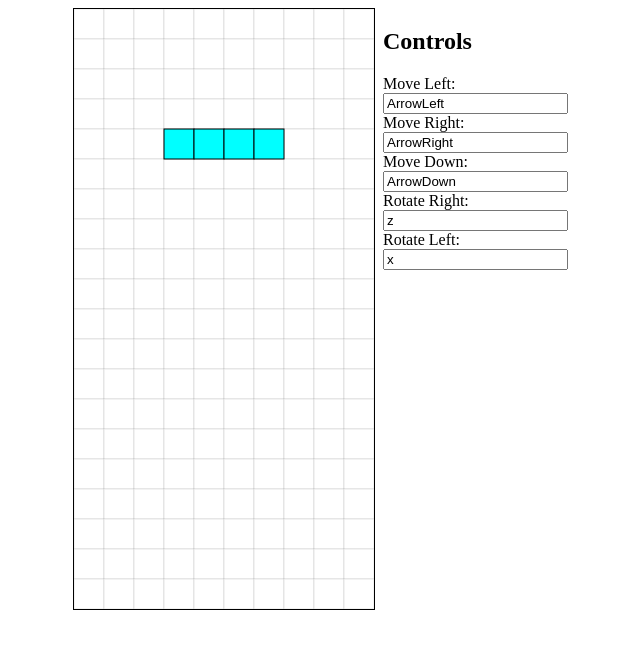
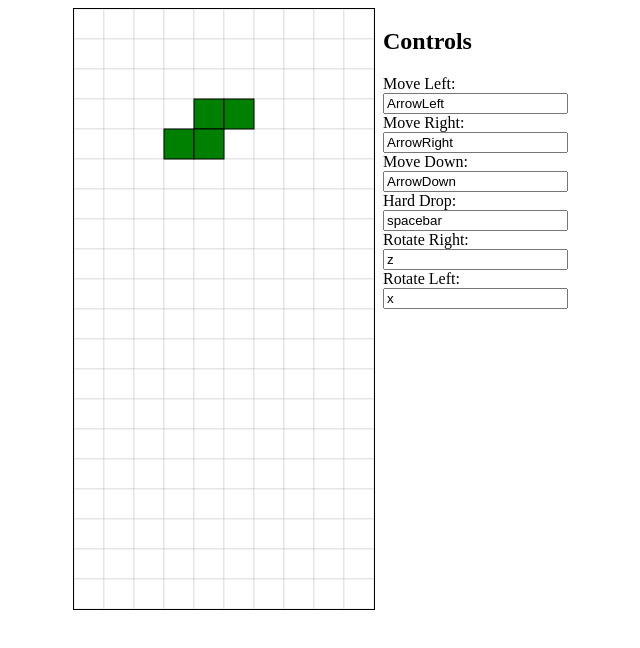
Before and after one commit to Namesnipes/tetris, a plain HTML site: page index.html in a window 1280 px wide. Shown: the whole page, without its empty margins (417-1057 px from the left). Drawn offline with Linux system fonts and the light colour scheme.

Commit message:
Implemented #3, fixed bug where restarting didn't create new random pieces

```diff
--- a/index.html
+++ b/index.html
@@ -15,10 +15,12 @@
 				<input id="input2" type="text" value="" maxlength="0" onkeydown="return false">
 				<td>Move Down:</td>
 				<input id="input3" type="text" value="" maxlength="0" onkeydown="return false">
+				<td>Hard Drop:</td>
+				<input id="input4" type="text" value="" maxlength="0" onkeydown="return false">
 				<td>Rotate Right:</td>
-				<input id="input4" type="text" value="" maxlength="0" onkeydown="return false">
+				<input id="input5" type="text" value="" maxlength="0" onkeydown="return false">
 				<td>Rotate Left:</td>
-				<input id="input5" type="text" value="" maxlength="0" onkeydown="return false">
+				<input id="input6" type="text" value="" maxlength="0" onkeydown="return false">
 			</div>
 		</div>
     </body>
--- a/js/controls.js
+++ b/js/controls.js
@@ -10,11 +10,17 @@ const downKey = document.getElementById("input3")
 downKey.addEventListener('keydown', function(e) {
     updateKey(e, 'down')
 })
-const rotateKeyCW = document.getElementById("input4")
+
+const hardDropKey = document.getElementById("input4")
+hardDropKey.addEventListener('keydown', function(e) {
+    updateKey(e, 'hardDrop')
+})
+
+const rotateKeyCW = document.getElementById("input5")
 rotateKeyCW.addEventListener('keydown', function(e) {
     updateKey(e, 'rotateCW')
 })
-const rotateKeyCCW = document.getElementById("input5")
+const rotateKeyCCW = document.getElementById("input6")
 rotateKeyCCW.addEventListener('keydown', function(e) {
     updateKey(e, 'rotateCCW')
 })
@@ -40,7 +46,7 @@ if (!keys) {
         40: ['ArrowDown', 'down'],
         90: ['z', 'rotateCW'],
         88: ['x', 'rotateCCW'],
-        32: ['spacebar', 'drop']
+        32: ['spacebar', 'hardDrop']
     };
 }
 
@@ -64,7 +70,8 @@ for (keyCode in keys) {
         case 'rotateCCW':
             rotateKeyCCW.value = keyName
             break;
-        case 'drop':
+        case 'hardDrop':
+            hardDropKey.value = keyName
             break;
     }
 }
--- a/js/main.js
+++ b/js/main.js
@@ -78,6 +78,17 @@ function moveRight() {
     }
 }
 
+function hardDrop(){
+	if (!froze && currentShape) {
+		for(var i = 20; i>=yPos; i--){
+			if(validMove(0,i-yPos)){
+				yPos += i-yPos
+				froze = true
+			}
+		}
+	}
+}
+
 function rotate(dir) {
     if (!froze && currentShape && currentID != 3) {
         if (dir == "CW") {
@@ -133,13 +144,16 @@ function keyPress(key) {
         case 'rotateCCW':
             rotate('CCW')
             break;
+        case 'hardDrop':
+        	hardDrop()
+        	break;
     }
 }
 
 // the Meat
 
-var bag = shuffleArray([0,1,2,3,4,5,6])
-var nextBag = shuffleArray([0,1,2,3,4,5,6])
+var bag;
+var nextBag;
 function useNextTetromino(){
 	var pieceId = bag.shift()
 	if(bag.length <= 0){
@@ -319,13 +333,15 @@ function init() {
 
 function gravity() { // increase function call rate to increase
     if (currentShape) {
-        moveDown()
+       moveDown()
     }
 }
 
 function newGame() {
     end = false;
     init()
+    bag = shuffleArray([0,1,2,3,4,5,6])
+	nextBag = shuffleArray([0,1,2,3,4,5,6])
     newTetromino()
     RenderInterval = setInterval(renderStepped, 1000 / 60)
     GravityInterval = setInterval(gravity, 1000)
```
